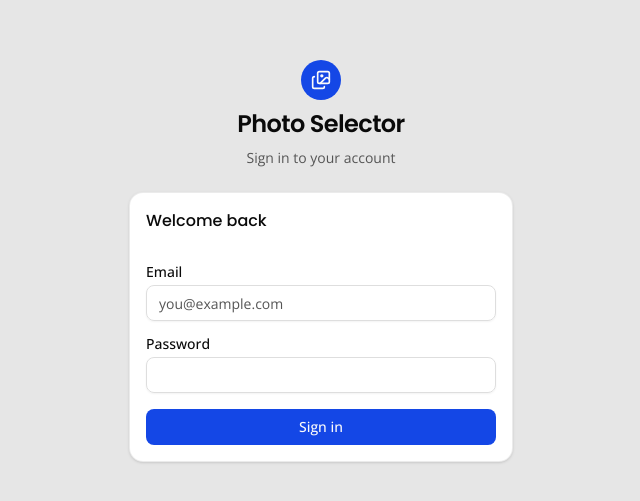
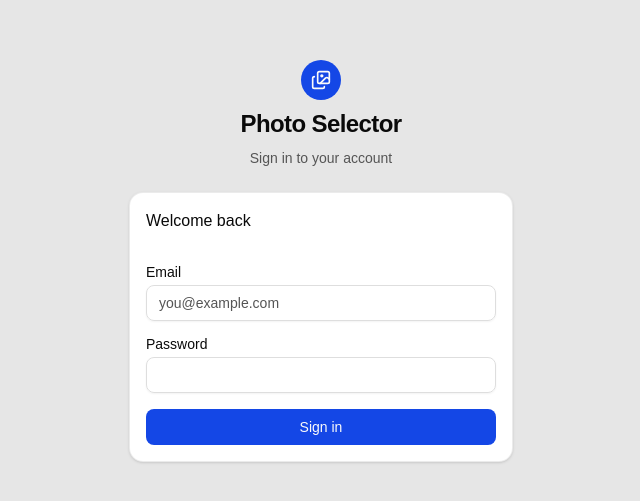
Before and after one commit to yatzin/photo-selector, a Next.js app: page /login in a window 1280 px wide. Shown: the part 139-640 px from the top of the page, without its empty margins (319-959 px from the left). Built offline with nearby package versions, Linux system fonts and the light colour scheme; no server answers; a web font is replaced by a local one.

Commit message:
Self-host fonts for offline builds
Replace Google-hosted font loading with local Fontsource packages for the app layout and global not-found page, so builds no longer require network access to Google Fonts.

```diff
--- /dev/null
+++ b/app/fonts.ts
@@ -0,0 +1,25 @@
+import localFont from "next/font/local"
+
+// Self-hosted (fontsource packages), so building needs no network access to Google Fonts.
+
+export const openSans = localFont({
+  src: [{ path: "../node_modules/@fontsource-variable/open-sans/files/open-sans-latin-wght-normal.woff2", style: "normal", weight: "300 800" }],
+  variable: "--font-open-sans",
+  display: "swap",
+})
+
+export const poppins = localFont({
+  src: [
+    { path: "../node_modules/@fontsource/poppins/files/poppins-latin-500-normal.woff2", weight: "500", style: "normal" },
+    { path: "../node_modules/@fontsource/poppins/files/poppins-latin-600-normal.woff2", weight: "600", style: "normal" },
+    { path: "../node_modules/@fontsource/poppins/files/poppins-latin-700-normal.woff2", weight: "700", style: "normal" },
+  ],
+  variable: "--font-poppins",
+  display: "swap",
+})
+
+export const geistMono = localFont({
+  src: [{ path: "../node_modules/@fontsource-variable/geist-mono/files/geist-mono-latin-wght-normal.woff2", style: "normal", weight: "100 900" }],
+  variable: "--font-geist-mono",
+  display: "swap",
+})
--- a/app/global-not-found.tsx
+++ b/app/global-not-found.tsx
@@ -1,11 +1,8 @@
 import type { Metadata } from "next"
-import { Poppins, Open_Sans } from "next/font/google"
+import { openSans, poppins } from "./fonts"
 import Link from "next/link"
 import { Images, SearchX } from "lucide-react"
 import "./globals.css"
-
-const openSans = Open_Sans({ subsets: ["latin"], weight: ["400", "500", "600", "700"], variable: "--font-open-sans" })
-const poppins = Poppins({ subsets: ["latin"], weight: ["500", "600", "700"], variable: "--font-poppins" })
 
 export const metadata: Metadata = {
   title: "Not Found — Photo Selector",
--- a/app/layout.tsx
+++ b/app/layout.tsx
@@ -1,13 +1,9 @@
 import type { Metadata } from "next";
-import { Poppins, Open_Sans, Geist_Mono } from "next/font/google";
+import { openSans, poppins, geistMono } from "./fonts";
 import { Toaster } from "@/components/ui/sonner";
 import { ThemeProvider } from "@/components/theme-provider";
 import { DragGhost } from "@/components/drag-ghost";
 import "./globals.css";
-
-const openSans = Open_Sans({ subsets: ["latin"], weight: ["400", "500", "600", "700"], variable: "--font-open-sans" });
-const poppins = Poppins({ subsets: ["latin"], weight: ["500", "600", "700"], variable: "--font-poppins" });
-const geistMono = Geist_Mono({ subsets: ["latin"], variable: "--font-geist-mono" });
 
 export const metadata: Metadata = {
   title: "Photo Selector",
--- a/package.json
+++ b/package.json
@@ -18,6 +18,9 @@
   },
   "dependencies": {
     "@base-ui/react": "^1.6.0",
+    "@fontsource-variable/geist-mono": "^5.3.0",
+    "@fontsource-variable/open-sans": "^5.3.0",
+    "@fontsource/poppins": "^5.3.0",
     "@hookform/resolvers": "^5.5.7",
     "@libsql/client": "^0.17.0",
     "@prisma/adapter-libsql": "^7.9.1",
```
Also changed, not shown: 1 other file (tests, documents, lock files or other folders).
